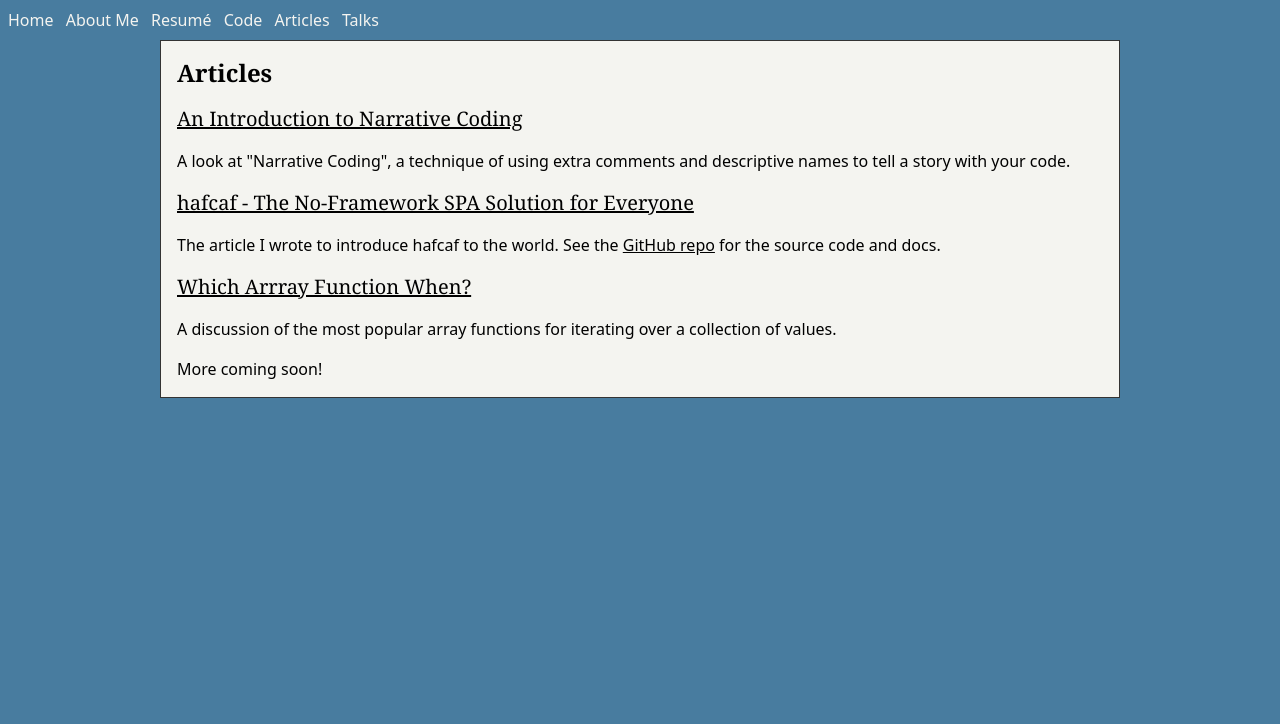
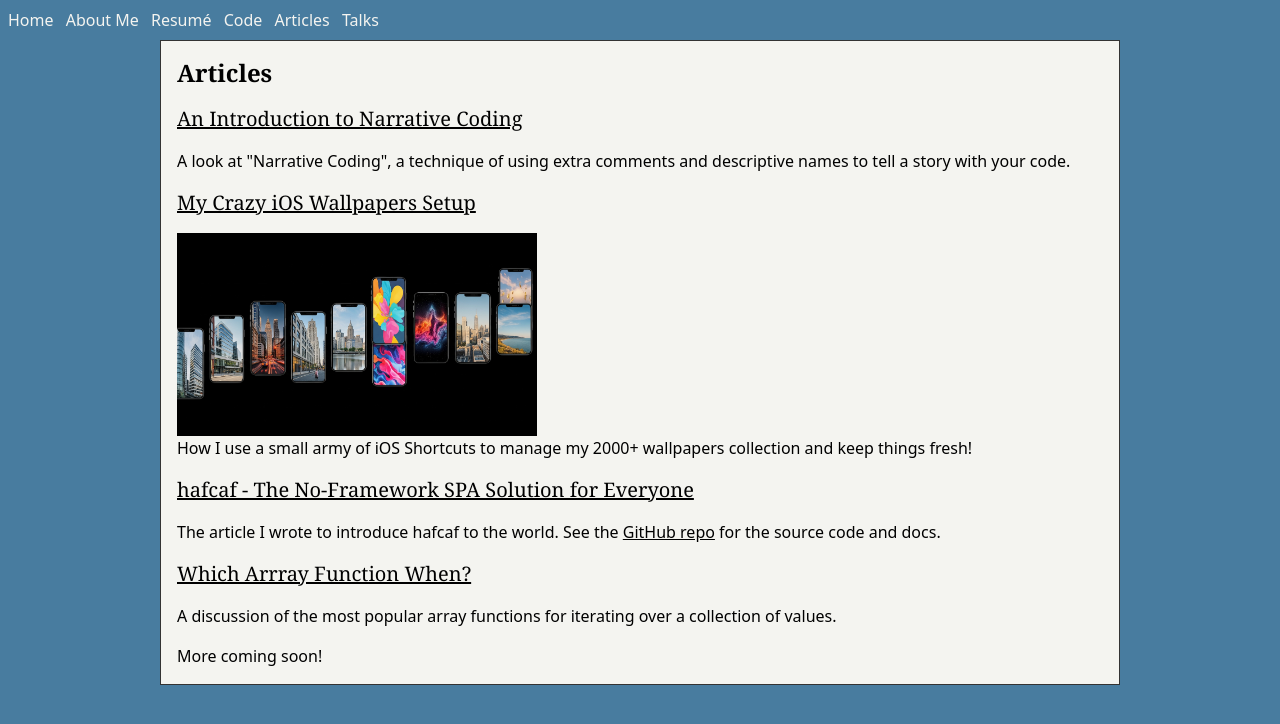
Before and after one commit to Andrew565/Andrew565.github.io, a plain HTML site: page index.html in a window 1280 px wide. Both pictures are taken after a click on the link "Articles". Drawn offline with nearby package versions, Linux system fonts and the light colour scheme.

Commit message:
Adding wallpapers image for wallpapers article

```diff
--- a/index.html
+++ b/index.html
@@ -211,6 +211,16 @@
         </article>
         <article>
           <h2 class="my-4 text-xl">
+            <a class="underline" href="https://dev.to/andrew565/my-crazy-ios-wallpapers-setup-44ee-temp-slug-3360853"
+              >My Crazy iOS Wallpapers Setup</a>
+          </h2>
+          <img src="./assets/img/wallpapers.png" width="360"/>
+          <p>
+            How I use a small army of iOS Shortcuts to manage my 2000+ wallpapers collection and keep things fresh!
+          </p>
+        </article>
+        <article>
+          <h2 class="my-4 text-xl">
             <a class="underline" href="https://dev.to/andrew565/hafcaf-the-no-framework-spa-solution-for-everyone-ckj"
               >hafcaf - The No-Framework SPA Solution for Everyone</a
             >
```
Also changed, not shown: assets/img/wallpapers.png (added), 1 other file.
